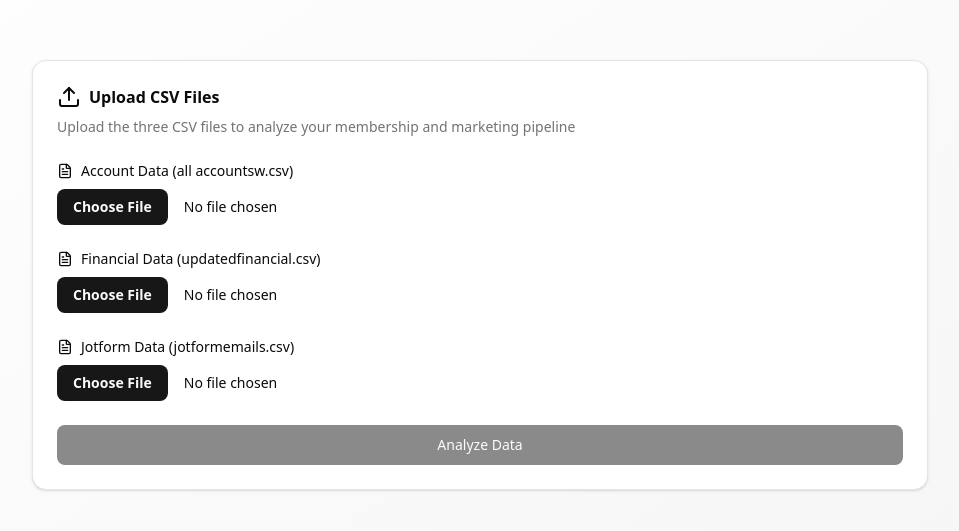
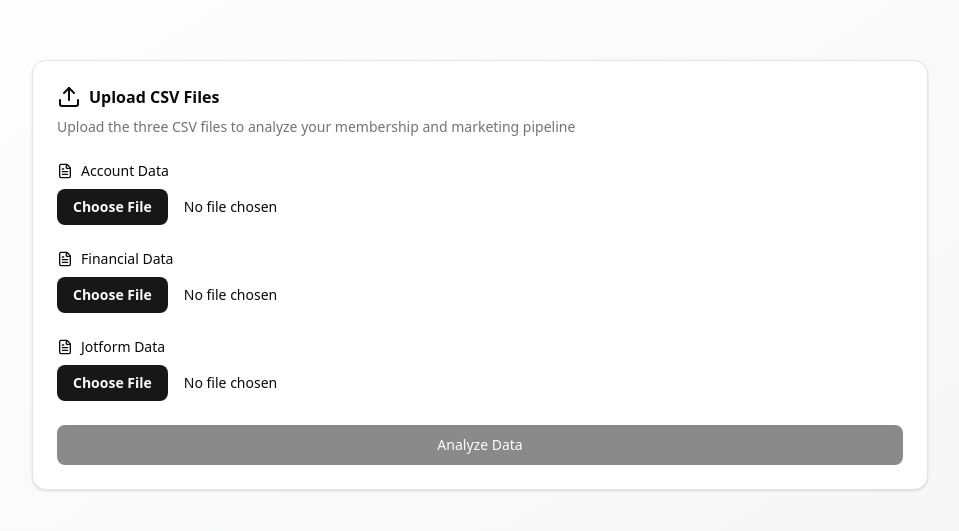
Before and after one commit to lukejoneslj/membershipkpis, a Next.js app: page / in a window 1280 px wide. Shown: the part 125-656 px from the top of the page, without its empty margins (160-1119 px from the left). Built offline with nearby package versions, Linux system fonts and the light colour scheme.

Commit message:
Remove filename examples from upload labels

```diff
--- a/components/FileUploader.tsx
+++ b/components/FileUploader.tsx
@@ -73,7 +73,7 @@ export function FileUploader({ onFilesUploaded }: FileUploaderProps) {
             ) : (
               <FileText className="w-4 h-4" />
             )}
-            Account Data (all accountsw.csv)
+            Account Data
           </label>
           <div className="flex gap-2">
             <input
@@ -98,7 +98,7 @@ export function FileUploader({ onFilesUploaded }: FileUploaderProps) {
             ) : (
               <FileText className="w-4 h-4" />
             )}
-            Financial Data (updatedfinancial.csv)
+            Financial Data
           </label>
           <div className="flex gap-2">
             <input
@@ -123,7 +123,7 @@ export function FileUploader({ onFilesUploaded }: FileUploaderProps) {
             ) : (
               <FileText className="w-4 h-4" />
             )}
-            Jotform Data (jotformemails.csv)
+            Jotform Data
           </label>
           <div className="flex gap-2">
             <input
```
